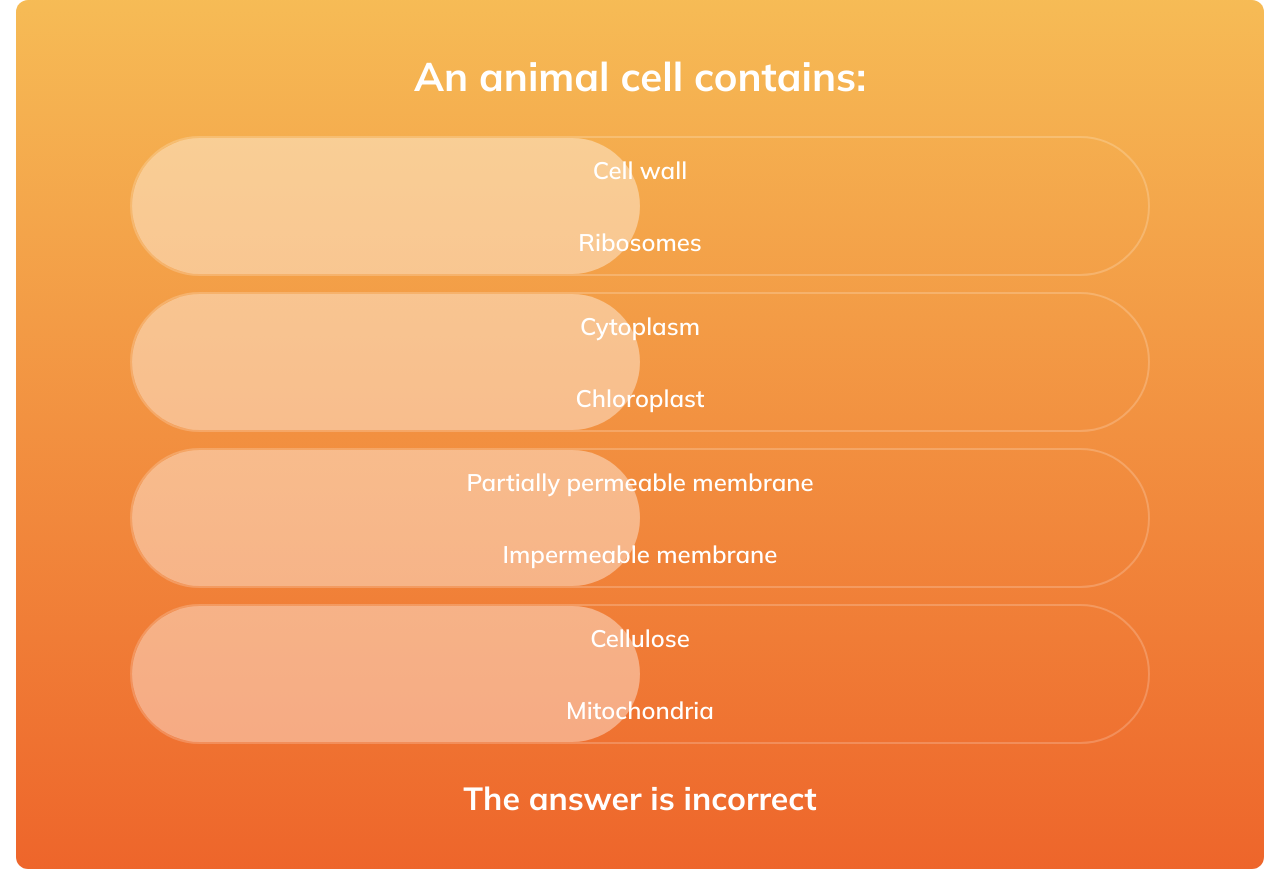
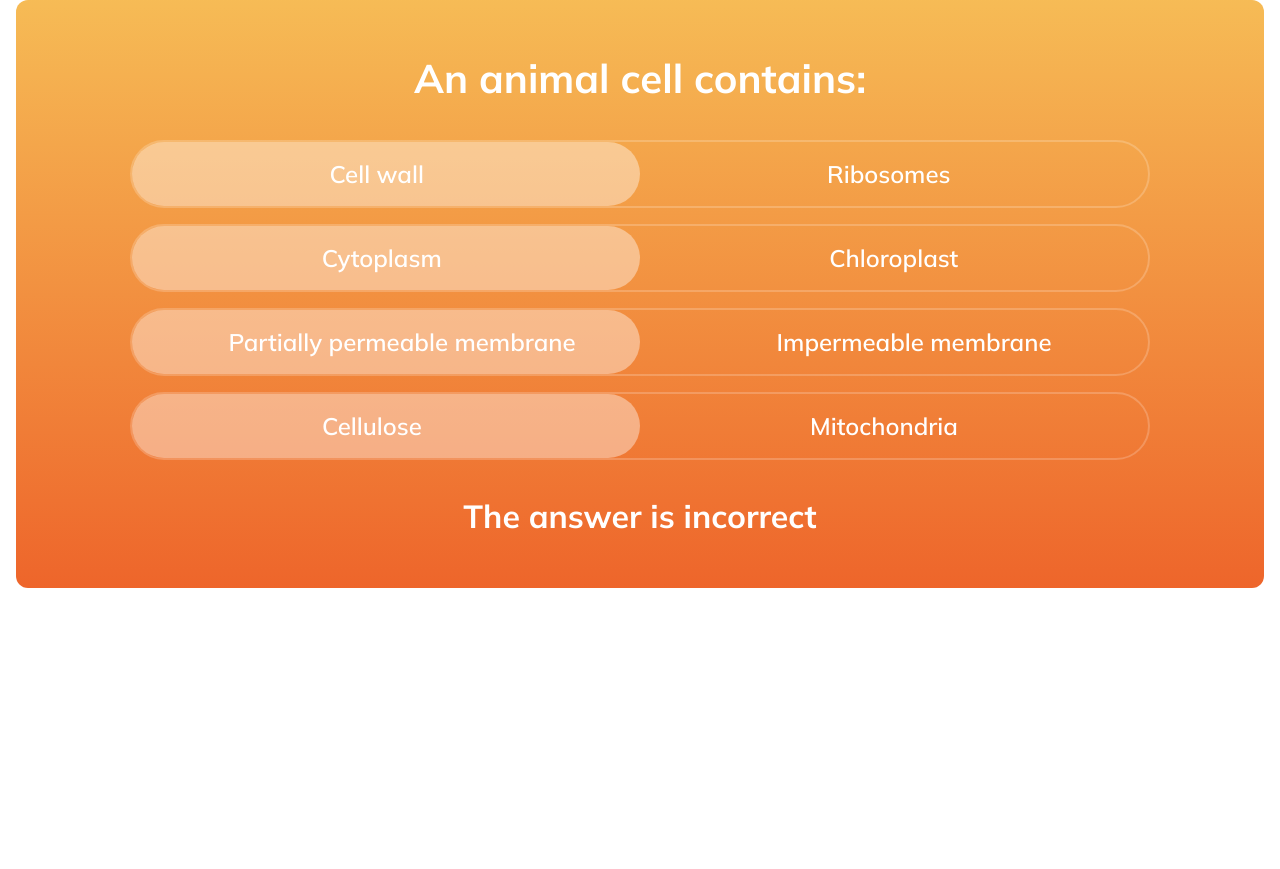
Before and after one commit to dannyedhouse/seneca-learning-fe-challenge, a React (Vite) app: page / in a window 1280 px wide. After the commit the page ends 800 px from the top, so only its background shows below. Built offline with nearby package versions, Linux system fonts and the light colour scheme.

Commit message:
Add Choice type, get button wrapping to work finally!

```diff
--- a/public/questionData.json
+++ b/public/questionData.json
@@ -3,59 +3,86 @@
     {
       "id": 1,
       "question": "An animal cell contains:",
-      "options": [
-        { "id": 101, "choices": ["Cell wall", "Ribosomes"], "correctIndex": 1 },
+      "answerOptions": [
+        {
+          "id": 101,
+          "choices": [
+            { "id": 1, "text": "Cell wall", "isCorrect": false },
+            { "id": 2, "text": "Ribosomes", "isCorrect": true }
+          ]
+        },
         {
           "id": 102,
-          "choices": ["Cytoplasm", "Chloroplast"],
-          "correctIndex": 0
+          "choices": [
+            { "id": 3, "text": "Cytoplasm", "isCorrect": true },
+            { "id": 4, "text": "Chloroplast", "isCorrect": false }
+          ]
         },
         {
           "id": 103,
-          "choices": ["Partially permeable membrane", "Impermeable membrane"],
-          "correctIndex": 0
+          "choices": [
+            {
+              "id": 5,
+              "text": "Partially permeable membrane",
+              "isCorrect": true
+            },
+            { "id": 6, "text": "Impermeable membrane", "isCorrect": false }
+          ]
         },
         {
           "id": 104,
-          "choices": ["Cellulose", "Mitochondria"],
-          "correctIndex": 1
+          "choices": [
+            { "id": 7, "text": "Cellulose", "isCorrect": false },
+            { "id": 8, "text": "Mitochondria", "isCorrect": true }
+          ]
         }
       ]
     },
     {
       "id": 2,
       "question": "Which are the best sports people & teams?",
-      "options": [
+      "answerOptions": [
         {
           "id": 201,
-          "choices": ["Liverpool", "Chelsea", "Man Utd"],
-          "correctIndex": 0
+          "choices": [
+            { "id": 9, "text": "Liverpool", "isCorrect": true },
+            { "id": 10, "text": "Chelsea", "isCorrect": false },
+            { "id": 11, "text": "Man Utd", "isCorrect": false }
+          ]
         },
         {
           "id": 202,
-          "choices": ["Serena Williams", "Naomi Osaka"],
-          "correctIndex": 0
+          "choices": [
+            { "id": 12, "text": "Serena Williams", "isCorrect": true },
+            { "id": 13, "text": "Naomi Osaka", "isCorrect": false }
+          ]
         }
       ]
     },
     {
       "id": 3,
       "question": "What are the ideal conditions inside an office?",
-      "options": [
+      "answerOptions": [
         {
           "id": 301,
-          "choices": ["Good pay", "Bad pay"],
-          "correctIndex": 0
+          "choices": [
+            { "id": 14, "text": "Good pay", "isCorrect": true },
+            { "id": 15, "text": "Bad pay", "isCorrect": false }
+          ]
         },
         {
           "id": 302,
-          "choices": ["Lot of meetings", "Less meetings"],
-          "correctIndex": 1
+          "choices": [
+            { "id": 16, "text": "Lot of meetings", "isCorrect": false },
+            { "id": 17, "text": "Less meetings", "isCorrect": true }
+          ]
         },
         {
           "id": 303,
-          "choices": ["Bear in office", "Dog in office"],
-          "correctIndex": 1
+          "choices": [
+            { "id": 18, "text": "Bear in office", "isCorrect": false },
+            { "id": 19, "text": "Dog in office", "isCorrect": true }
+          ]
         }
       ]
     }
--- a/src/components/OptionSwitch/OptionSwitch.tsx
+++ b/src/components/OptionSwitch/OptionSwitch.tsx
@@ -1,11 +1,12 @@
 import { motion } from "framer-motion";
 import { useState, useRef, useEffect } from "react";
+import { Choice } from "../../types";
 
 interface OptionSwitchProps {
   activeTextColor: string;
-  choices: string[];
-  selectedIndex: number | undefined;
-  onToggle: (index: number) => void;
+  choices: Choice[];
+  selectedChoice: Choice | undefined;
+  onToggle: (choice: Choice) => void;
   allCorrect: boolean;
   maxWidth: number;
 }
@@ -13,7 +14,7 @@ interface OptionSwitchProps {
 export const OptionSwitch = ({
   activeTextColor,
   choices,
-  selectedIndex,
+  selectedChoice,
   onToggle,
   allCorrect,
   maxWidth,
@@ -39,36 +40,41 @@ export const OptionSwitch = ({
     return () => observer.disconnect();
   }, [choices]);
 
+  const selectedIndex = choices.findIndex(
+    (choice) => choice.id === selectedChoice?.id
+  );
+
   return (
     <div
-      className={`border-2 border-white border-opacity-20 relative flex flex-wrap gap-2 rounded-full w-full`}
+      className="border-2 border-white border-opacity-20 relative flex flex-wrap gap-2 rounded-full w-full"
       style={{ maxWidth }}
+      ref={containerRef}
     >
-      {choices.map((choice, index) => {
-        const isActive = selectedIndex === index;
+      {choices.map((choice) => {
+        const isActive = choice.id === selectedChoice?.id;
         return (
           <button
-            key={index}
-            onClick={() => onToggle(index)}
-            className={`relative z-10 flex-[1_1_50%] w-full flex-wrap text-center px-4 py-4 font-semibold transition-all
-               text-[18px] md:text-2xl `}
+            key={choice.id}
+            onClick={() => onToggle(choice)}
+            className="relative z-10 text-center px-4 py-4 font-semibold transition-all
+               text-[18px] md:text-2xl flex-[1_1_auto]"
             style={{ color: isActive ? activeTextColor : "rgb(255, 255, 255)" }}
             disabled={allCorrect}
           >
-            {choice}
+            {choice.text}
           </button>
         );
       })}
       <motion.div
-        className="absolute h-[calc(100%-0px)] bg-white/40 rounded-full z-0"
+        className="absolute bg-white/40 rounded-full z-0"
         style={{
           width: isWrapped ? "100%" : `${100 / choices.length}%`,
           height: isWrapped ? `${100 / choices.length}%` : "100%",
         }}
         animate={
           isWrapped
-            ? { y: selectedIndex !== undefined ? `${selectedIndex * 100}%` : 0 }
-            : { x: selectedIndex !== undefined ? `${selectedIndex * 100}%` : 0 }
+            ? { y: selectedIndex >= 0 ? `${selectedIndex * 100}%` : 0 }
+            : { x: selectedIndex >= 0 ? `${selectedIndex * 100}%` : 0 }
         }
         initial={{ opacity: 1 }}
         transition={{ type: "spring", stiffness: 400, damping: 50 }}
--- a/src/components/OptionsContainer/OptionsContainer.tsx
+++ b/src/components/OptionsContainer/OptionsContainer.tsx
@@ -1,39 +1,42 @@
 import { OptionSwitch } from "../OptionSwitch/OptionSwitch";
-import { AnswerOption } from "../../types";
+import { AnswerOption, Choice } from "../../types";
 import { useMemo } from "react";
 
 interface OptionsContainerProps {
   activeTextColor: string;
   options: AnswerOption[];
-  selectedOptions: number[];
-  onChange: (optionIndex: number, selectedIndex: number) => void;
+  selectedChoices: Record<number, Choice>;
+  onChange: (answerOptionId: number, choice: Choice) => void;
   allCorrect: boolean;
 }
 
 export const OptionsContainer = ({
   activeTextColor,
   options,
-  selectedOptions,
+  selectedChoices,
   onChange,
   allCorrect,
 }: OptionsContainerProps) => {
   const maxWidth = useMemo(() => {
     const longestChoice = options
       .flatMap((option) => option.choices)
-      .reduce((max, choice) => (choice.length > max ? choice.length : max), 0);
+      .reduce(
+        (max, choice) => (choice.text.length > max ? choice.text.length : max),
+        0
+      );
 
     return longestChoice * 35 + 40;
   }, [options]);
 
   return (
     <div className="flex flex-col gap-8 md:gap-4 mb-8 w-full items-center">
-      {options.map((option, index) => (
+      {options.map((option) => (
         <OptionSwitch
           activeTextColor={activeTextColor}
           key={option.id}
           choices={option.choices}
-          selectedIndex={selectedOptions[index]}
-          onToggle={(selectedIndex) => onChange(index, selectedIndex)}
+          selectedChoice={selectedChoices[option.id]}
+          onToggle={(selectedIndex) => onChange(option.id, selectedIndex)}
           allCorrect={allCorrect}
           maxWidth={maxWidth}
         />
--- a/src/components/Questions/Questions.tsx
+++ b/src/components/Questions/Questions.tsx
@@ -1,6 +1,6 @@
 import { useState } from "react";
 import { getQuizQuestions } from "../../api/getQuizQuestions";
-import { QuestionData } from "../../types";
+import { Choice, QuestionData, SelectedAnswers } from "../../types";
 import { useQuery } from "@tanstack/react-query";
 import { OptionsContainer } from "../OptionsContainer/OptionsContainer";
 import { useCorrectness } from "../../hooks/useCorrectness";
@@ -14,10 +14,11 @@ export const Questions = () => {
   });
 
   const [currentQuestionIndex] = useState(0);
-  const [selectedOptions, setSelectedOptions] = useState<number[]>([]);
+  const [selectedChoices, setSelectedChoices] = useState<SelectedAnswers>({});
+
   const { percentage, allCorrect } = useCorrectness(
-    selectedOptions,
-    data?.questions[0]?.options ?? []
+    selectedChoices,
+    data?.questions[0]!.answerOptions ?? []
   );
 
   if (isLoading) return <div>Loading...</div>;
@@ -28,10 +29,17 @@ export const Questions = () => {
       </div>
     );
 
-  const handleToggleOption = (optionIndex: number, selectedIndex: number) => {
-    const newSelections = [...selectedOptions];
-    newSelections[optionIndex] = selectedIndex;
-    setSelectedOptions(newSelections);
+  const handleToggleOption = (answerOptionId: number, choice: Choice) => {
+    setSelectedChoices((prev) => {
+      if (prev[answerOptionId]?.id === choice.id) {
+        const { [answerOptionId]: _, ...rest } = prev;
+        return rest;
+      }
+      return {
+        ...prev,
+        [answerOptionId]: choice,
+      };
+    });
   };
 
   const questions = data?.questions ?? [];
@@ -45,24 +53,27 @@ export const Questions = () => {
     return <p>No questions available</p>;
   }
 
+  console.log(selectedChoices);
+  console.log(percentage);
+
   return (
     <div
       className="py-4 px-4 md:mx-4 md:p-12 md:rounded-xl text-center"
       style={{ background: gradientStyle }}
     >
       <div className="flex flex-col items-center justify-center gap-8 w-full">
-        <h1 className="text-white font-bold text-[20px] sm:text-[40px] leading-[56px] tracking-[0px]">
+        <h1 className="text-white font-bold text-[20px] sm:text-[40px]">
           {currentQuestion?.question}
         </h1>
         <OptionsContainer
           activeTextColor={textColor}
-          options={currentQuestion?.options ?? []}
-          selectedOptions={selectedOptions}
+          options={currentQuestion?.answerOptions ?? []}
+          selectedChoices={selectedChoices}
           onChange={handleToggleOption}
           allCorrect={allCorrect}
         />
       </div>
-      <h2 className="text-white font-bold text-[16px] sm:text-[32px] leading-[44.8px] tracking-[0px]">
+      <h2 className="text-white font-bold text-[16px] sm:text-[32px]">
         The answer is {allCorrect ? "correct!" : "incorrect"}
       </h2>
     </div>
--- a/src/hooks/useCorrectness.ts
+++ b/src/hooks/useCorrectness.ts
@@ -1,23 +1,28 @@
 import { useMemo } from "react";
-import { AnswerOption } from "../types";
+import { AnswerOption, SelectedAnswers } from "../types";
 
 export const useCorrectness = (
-  selectedOptions: number[],
+  selectedAnswers: SelectedAnswers,
   options: AnswerOption[]
 ) => {
   return useMemo(() => {
-    if (selectedOptions.length === 0 || options.length === 0) {
+    if (options.length === 0) {
       return { percentage: 0, allCorrect: false };
     }
 
-    const totalOptions = options.length;
-    const correctAnswers = options.reduce((count, opt, index) => {
-      return count + (selectedOptions[index] === opt.correctIndex ? 1 : 0);
-    }, 0);
+    const totalQuestions = options.length;
+    let correctAnswers = 0;
 
-    const percentage = correctAnswers / totalOptions;
-    const allCorrect = correctAnswers === totalOptions;
+    options.forEach((answerOption) => {
+      const selectedChoice = selectedAnswers[answerOption.id];
+      if (selectedChoice?.isCorrect) {
+        correctAnswers++;
+      }
+    });
+
+    const percentage = correctAnswers / totalQuestions;
+    const allCorrect = correctAnswers === totalQuestions;
 
     return { percentage, allCorrect };
-  }, [selectedOptions, options]);
+  }, [selectedAnswers, options]);
 };
```
Also changed, not shown: src/types/index.ts (+10 -3 lines), 1 other file (tests, documents, lock files or other folders).
